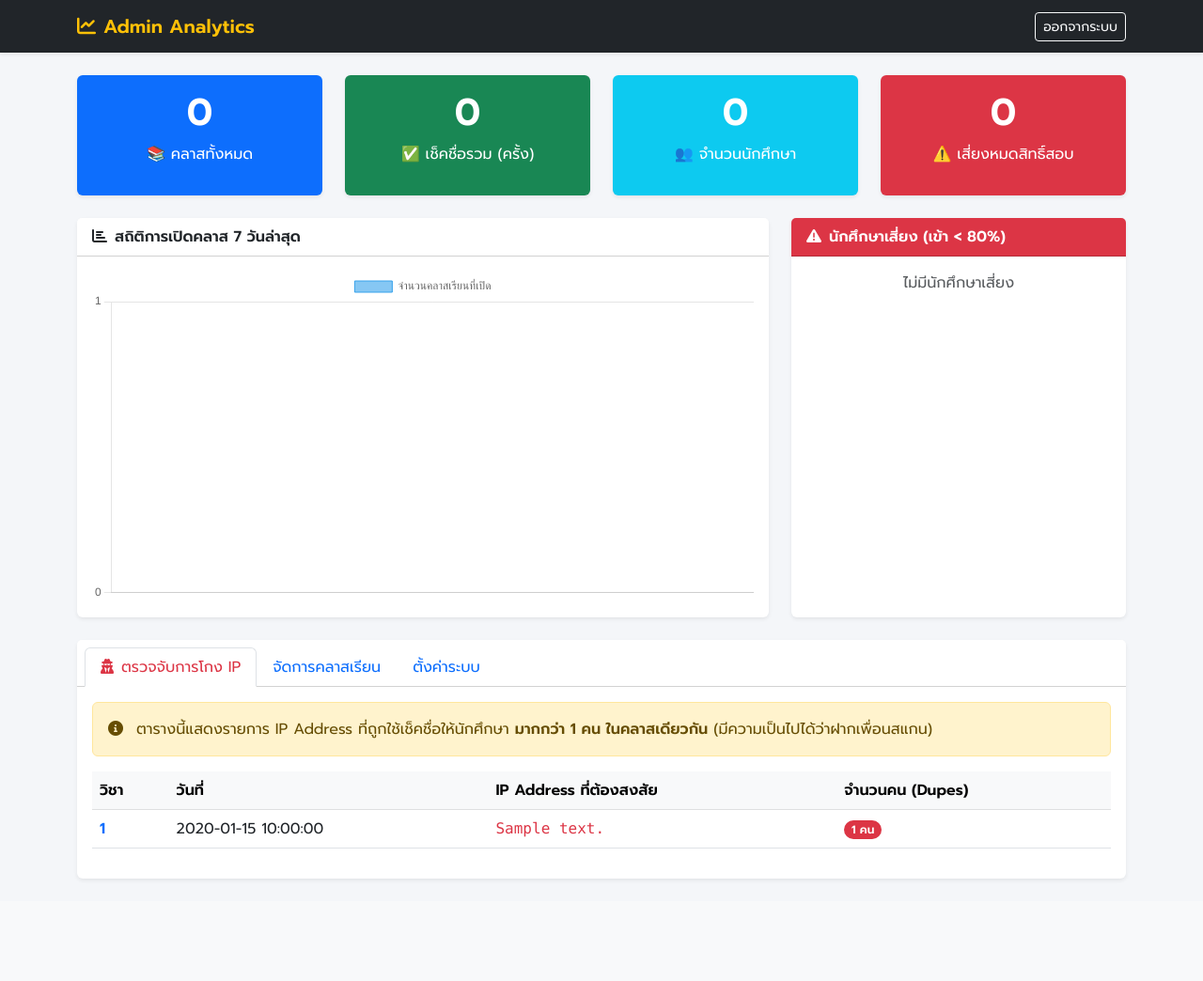
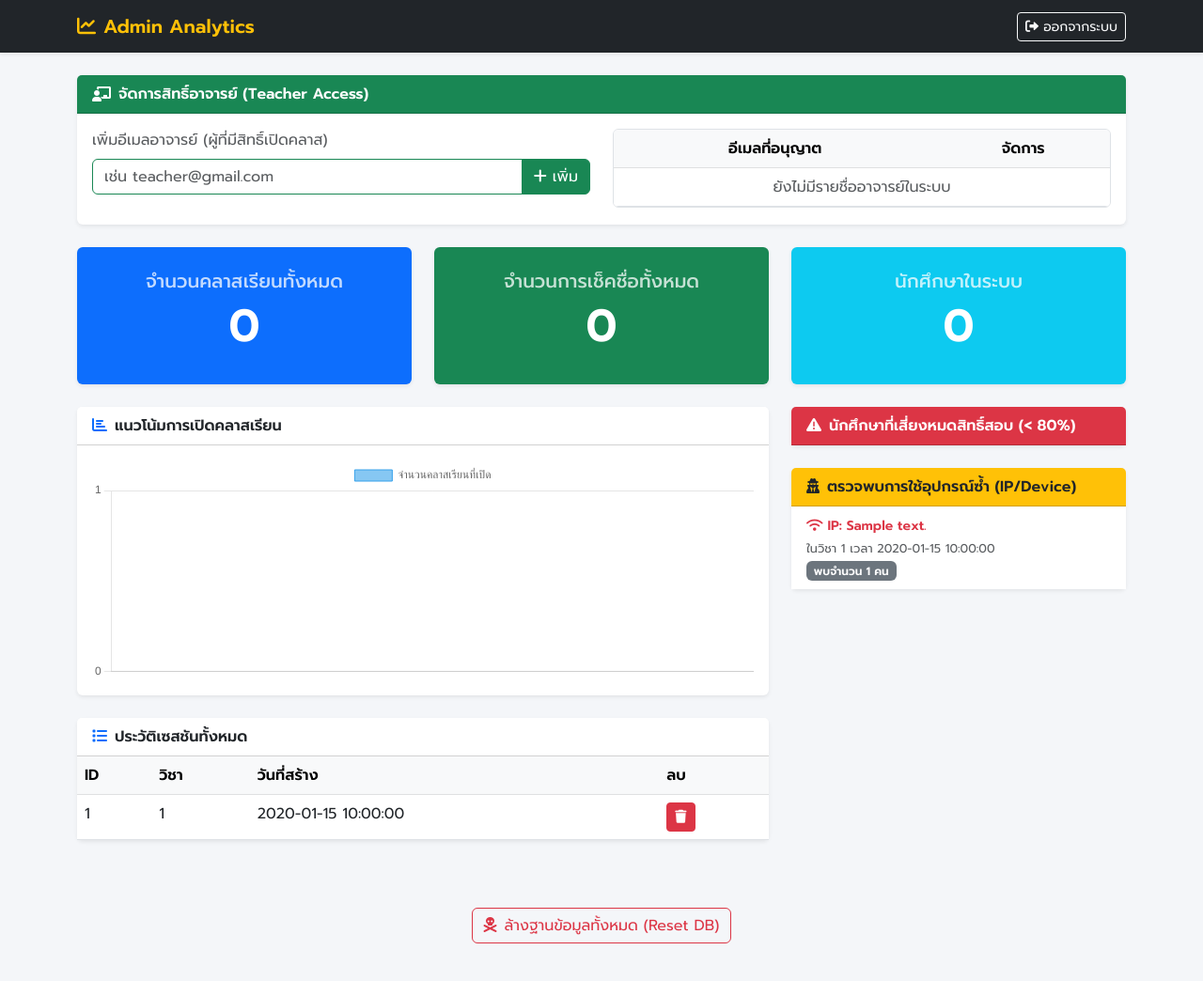
Before and after one commit to Hee1453/smart-attendance, a Flask app: page /admin in a window 1280 px wide. Shown: the whole page at 94% size. Before the commit the page ends 937 px from the top, so only its background shows below. Run offline with Flask 3, Linux system fonts and the light colour scheme; the visitor is signed in with stand-in values (Sample User, id 1); a database or web service that is not in the repository returns one stand-in record (values such as "Sample title"); data that the repository does not hold is empty; some libraries are stand-ins or nearby versions.

Commit message:
Add files via upload

```diff
--- a/templates/admin.html
+++ b/templates/admin.html
@@ -19,169 +19,139 @@
     <nav class="navbar navbar-dark bg-dark shadow-sm">
         <div class="container">
             <span class="navbar-brand fw-bold text-warning"><i class="fas fa-chart-line me-2"></i>Admin Analytics</span>
-            <a href="/admin/logout" class="btn btn-outline-light btn-sm">ออกจากระบบ</a>
+            <a href="/admin/logout" class="btn btn-outline-light btn-sm"><i class="fas fa-sign-out-alt"></i> ออกจากระบบ</a>
         </div>
     </nav>
 
     <div class="container py-4">
-        <div class="row g-4 mb-4">
-            <div class="col-md-3">
-                <div class="card border-0 shadow-sm stat-card bg-primary text-white h-100">
-                    <div class="card-body text-center">
-                        <h1 class="fw-bold">{{ stats.total_sessions }}</h1>
-                        <p>📚 คลาสทั้งหมด</p>
+        <div class="card shadow-sm border-0 mb-4">
+            <div class="card-header bg-success text-white fw-bold d-flex align-items-center">
+                <i class="fas fa-chalkboard-teacher me-2"></i> จัดการสิทธิ์อาจารย์ (Teacher Access)
+            </div>
+            <div class="card-body">
+                <div class="row">
+                    <div class="col-md-6 mb-3">
+                        <label class="form-label text-muted">เพิ่มอีเมลอาจารย์ (ผู้ที่มีสิทธิ์เปิดคลาส)</label>
+                        <div class="input-group">
+                            <input type="email" id="new_teacher_email" class="form-control border-success" placeholder="เช่น teacher@gmail.com">
+                            <button class="btn btn-success" onclick="addTeacher()"><i class="fas fa-plus"></i> เพิ่ม</button>
                         </div>
                     </div>
-            </div>
-            <div class="col-md-3">
-                <div class="card border-0 shadow-sm stat-card bg-success text-white h-100">
-                    <div class="card-body text-center">
-                        <h1 class="fw-bold">{{ stats.total_checkins }}</h1>
-                        <p>✅ เช็คชื่อรวม (ครั้ง)</p>
-                    </div>
-                </div>
-            </div>
-            <div class="col-md-3">
-                <div class="card border-0 shadow-sm stat-card bg-info text-white h-100">
-                    <div class="card-body text-center">
-                        <h1 class="fw-bold">{{ stats.unique_students }}</h1>
-                        <p>👥 จำนวนนักศึกษา</p>
-                    </div>
-                </div>
-            </div>
-            <div class="col-md-3">
-                <div class="card border-0 shadow-sm stat-card bg-danger text-white h-100">
-                    <div class="card-body text-center">
-                        <h1 class="fw-bold">{{ risk_students|length }}</h1>
-                        <p>⚠️ เสี่ยงหมดสิทธิ์สอบ</p>
-                    </div>
-                </div>
-            </div>
-        </div>
-
-        <div class="row g-4 mb-4">
-            <div class="col-md-8">
-                <div class="card shadow-sm border-0 h-100">
-                    <div class="card-header bg-white fw-bold"><i class="fas fa-chart-bar me-2"></i>สถิติการเปิดคลาส 7 วันล่าสุด</div>
-                    <div class="card-body">
-                        <canvas id="attendanceChart"></canvas>
-                    </div>
-                </div>
-            </div>
-
-            <div class="col-md-4">
-                <div class="card shadow-sm border-0 h-100">
-                    <div class="card-header bg-danger text-white fw-bold"><i class="fas fa-exclamation-triangle me-2"></i>นักศึกษาเสี่ยง (เข้า < 80%)</div>
-                    <div class="card-body p-0">
-                        <div class="list-group list-group-flush" style="max-height: 300px; overflow-y: auto;">
-                            {% for st in risk_students %}
-                            <div class="list-group-item risk-row">
-                                <div class="d-flex w-100 justify-content-between">
-                                    <h6 class="mb-1 fw-bold">{{ st.name }}</h6>
-                                    <small class="text-danger fw-bold">{{ st.percent }}%</small>
-                                </div>
-                                <small class="text-muted">รหัส: {{ st.id }} (มา {{ st.attended }}/{{ st.total }})</small>
-                            </div>
-                            {% else %}
-                            <div class="p-3 text-center text-muted">ไม่มีนักศึกษาเสี่ยง</div>
+                    <div class="col-md-6">
+                        <div class="table-responsive border rounded" style="max-height: 200px; overflow-y: auto;">
+                            <table class="table table-hover mb-0 text-center align-middle">
+                                <thead class="table-light sticky-top">
+                                    <tr>
+                                        <th>อีเมลที่อนุญาต</th>
+                                        <th>จัดการ</th>
+                                    </tr>
+                                </thead>
+                                <tbody>
+                                    {% for t in teachers_list %}
+                                    <tr id="teacher-row-{{ t.id }}">
+                                        <td class="text-start">{{ t.email }}</td>
+                                        <td width="100">
+                                            <button class="btn btn-sm btn-outline-danger" onclick="deleteTeacher({{ t.id }})">
+                                                <i class="fas fa-trash"></i> ลบ
+                                            </button>
+                                        </td>
+                                    </tr>
                                     {% endfor %}
+                                    {% if not teachers_list %}
+                                    <tr><td colspan="2" class="text-muted">ยังไม่มีรายชื่ออาจารย์ในระบบ</td></tr>
+                                    {% endif %}
+                                </tbody>
+                            </table>
                         </div>
                     </div>
                 </div>
             </div>
         </div>
 
-        <div class="card shadow-sm border-0">
-            <div class="card-header bg-white">
-                <ul class="nav nav-tabs card-header-tabs" id="adminTab" role="tablist">
-                    <li class="nav-item">
-                        <button class="nav-link active text-danger" id="fraud-tab" data-bs-toggle="tab" data-bs-target="#fraud" type="button">
-                            <i class="fas fa-user-secret me-2"></i>ตรวจจับการโกง IP
-                        </button>
-                    </li>
-                    <li class="nav-item">
-                        <button class="nav-link" id="sessions-tab" data-bs-toggle="tab" data-bs-target="#sessions" type="button">จัดการคลาสเรียน</button>
-                    </li>
-                    <li class="nav-item">
-                        <button class="nav-link" id="danger-tab" data-bs-toggle="tab" data-bs-target="#danger" type="button">ตั้งค่าระบบ</button>
-                    </li>
-                </ul>
+        <div class="row mb-4">
+            <div class="col-md-4">
+                <div class="card stat-card shadow-sm border-0 bg-primary text-white p-4 text-center">
+                    <h5 class="opacity-75">จำนวนคลาสเรียนทั้งหมด</h5>
+                    <h2 class="display-5 fw-bold">{{ stats['total_sessions'] }}</h2>
                 </div>
-            <div class="card-body">
-                <div class="tab-content">
-
-                    <div class="tab-pane fade show active" id="fraud">
-                        <div class="alert alert-warning">
-                            <i class="fas fa-info-circle me-2"></i> ตารางนี้แสดงรายการ IP Address ที่ถูกใช้เช็คชื่อให้นักศึกษา <b>มากกว่า 1 คน ในคลาสเดียวกัน</b> (มีความเป็นไปได้ว่าฝากเพื่อนสแกน)
             </div>
-                        <div class="table-responsive">
-                            <table class="table table-hover align-middle">
-                                <thead class="table-light">
-                                    <tr>
-                                        <th>วิชา</th>
-                                        <th>วันที่</th>
-                                        <th>IP Address ที่ต้องสงสัย</th>
-                                        <th>จำนวนคน (Dupes)</th>
-                                    </tr>
-                                </thead>
-                                <tbody>
-                                    {% for log in cheating_logs %}
-                                    <tr>
-                                        <td class="fw-bold text-primary">{{ log.subject_id }}</td>
-                                        <td>{{ log.created_at }}</td>
-                                        <td class="font-monospace text-danger">{{ log.ip_address }}</td>
-                                        <td><span class="badge bg-danger rounded-pill">{{ log.dup_count }} คน</span></td>
-                                    </tr>
-                                    {% else %}
-                                    <tr><td colspan="4" class="text-center text-muted py-3">ไม่พบพฤติกรรมน่าสงสัย</td></tr>
-                                    {% endfor %}
-                                </tbody>
-                            </table>
+            <div class="col-md-4">
+                <div class="card stat-card shadow-sm border-0 bg-success text-white p-4 text-center">
+                    <h5 class="opacity-75">จำนวนการเช็คชื่อทั้งหมด</h5>
+                    <h2 class="display-5 fw-bold">{{ stats['total_checkins'] }}</h2>
+                </div>
+            </div>
+            <div class="col-md-4">
+                <div class="card stat-card shadow-sm border-0 bg-info text-white p-4 text-center">
+                    <h5 class="opacity-75">นักศึกษาในระบบ</h5>
+                    <h2 class="display-5 fw-bold">{{ stats['unique_students'] }}</h2>
+                </div>
             </div>
         </div>
 
-                    <div class="tab-pane fade" id="sessions">
-                        <h5 class="mb-3">ประวัติการสอนทั้งหมด</h5>
-                        <div class="table-responsive">
-                            <table class="table table-hover align-middle">
-                                <thead class="table-light">
-                                    <tr><th>ID</th><th>วันที่</th><th>วิชา</th><th>จัดการ</th></tr>
-                                </thead>
+        <div class="row">
+            <div class="col-lg-8">
+                <div class="card shadow-sm border-0 mb-4">
+                    <div class="card-header bg-white fw-bold"><i class="fas fa-chart-bar text-primary me-2"></i>แนวโน้มการเปิดคลาสเรียน</div>
+                    <div class="card-body"><canvas id="attendanceChart" height="100"></canvas></div>
+                </div>
+
+                <div class="card shadow-sm border-0 mb-4">
+                    <div class="card-header bg-white fw-bold"><i class="fas fa-list text-primary me-2"></i>ประวัติเซสชันทั้งหมด</div>
+                    <div class="card-body p-0">
+                        <table class="table table-hover mb-0">
+                            <thead class="table-light"><tr><th>ID</th><th>วิชา</th><th>วันที่สร้าง</th><th>ลบ</th></tr></thead>
                             <tbody>
-                                    {% for s in sessions %}
-                                    <tr id="row-{{ s['id'] }}">
-                                        <td>{{ s['id'] }}</td>
-                                        <td>{{ s['created_at'] }}</td>
-                                        <td class="fw-bold text-primary">{{ s['subject_id'] }}</td>
-                                        <td>
-                                            <a href="/history/{{ s['id'] }}" class="btn btn-sm btn-info text-white" target="_blank"><i class="fas fa-eye"></i></a>
-                                            <button onclick="deleteSession({{ s['id'] }})" class="btn btn-sm btn-danger"><i class="fas fa-trash"></i></button>
-                                        </td>
+                                {% for session in sessions %}
+                                <tr id="row-{{ session.id }}">
+                                    <td>{{ session.id }}</td><td>{{ session.subject_id }}</td><td>{{ session.created_at }}</td>
+                                    <td><button onclick="deleteSession({{ session.id }})" class="btn btn-sm btn-danger"><i class="fas fa-trash"></i></button></td>
                                 </tr>
                                 {% endfor %}
                             </tbody>
                         </table>
                     </div>
                 </div>
+            </div>
 
-                    <div class="tab-pane fade" id="danger">
-                        <div class="alert alert-danger d-flex justify-content-between align-items-center">
-                            <div>
-                                <strong>ล้างข้อมูลทั้งหมด (Factory Reset)</strong><br>
-                                <small>ลบประวัติการสอนและข้อมูลทั้งหมด เริ่มต้นใหม่</small>
-                            </div>
-                            <button onclick="resetDatabase()" class="btn btn-danger shadow"><i class="fas fa-bomb me-2"></i> ล้างข้อมูล</button>
+            <div class="col-lg-4">
+                <div class="card shadow-sm border-0 mb-4">
+                    <div class="card-header bg-danger text-white fw-bold"><i class="fas fa-exclamation-triangle me-2"></i>นักศึกษาที่เสี่ยงหมดสิทธิ์สอบ (< 80%)</div>
+                    <div class="card-body p-0">
+                        <ul class="list-group list-group-flush">
+                            {% for student in risk_students %}
+                            <li class="list-group-item risk-row d-flex justify-content-between align-items-center">
+                                <div><small class="fw-bold">{{ student.id }}</small><br><span class="text-muted" style="font-size: 0.85rem;">{{ student.name }}</span></div>
+                                <span class="badge bg-danger rounded-pill">{{ student.percent }}% ({{ student.attended }}/{{ student.total }})</span>
+                            </li>
+                            {% endfor %}
+                        </ul>
                     </div>
                 </div>
 
+                <div class="card shadow-sm border-0">
+                    <div class="card-header bg-warning text-dark fw-bold"><i class="fas fa-user-secret me-2"></i>ตรวจพบการใช้อุปกรณ์ซ้ำ (IP/Device)</div>
+                    <div class="card-body p-0">
+                        <ul class="list-group list-group-flush">
+                            {% for log in cheating_logs %}
+                            <li class="list-group-item">
+                                <small class="text-danger fw-bold"><i class="fas fa-wifi"></i> IP: {{ log.ip_address }}</small><br>
+                                <span class="text-muted" style="font-size: 0.8rem;">ในวิชา {{ log.subject_id }} เวลา {{ log.created_at }}</span><br>
+                                <span class="badge bg-secondary">พบจำนวน {{ log.dup_count }} คน</span>
+                            </li>
+                            {% endfor %}
+                        </ul>
                     </div>
                 </div>
             </div>
         </div>
 
-    <script src="https://cdn.jsdelivr.net/npm/bootstrap@5.3.0/dist/js/bootstrap.bundle.min.js"></script>
+        <div class="text-center mt-5 mb-3">
+            <button onclick="resetDatabase()" class="btn btn-outline-danger"><i class="fas fa-skull-crossbones me-2"></i>ล้างฐานข้อมูลทั้งหมด (Reset DB)</button>
+        </div>
+    </div>
+
     <script>
-        // สร้างกราฟด้วย Chart.js
         const ctx = document.getElementById('attendanceChart').getContext('2d');
         new Chart(ctx, {
             type: 'bar',
@@ -195,11 +165,10 @@
                     borderWidth: 1
                 }]
             },
-            options: {
-                scales: { y: { beginAtZero: true, ticks: { stepSize: 1 } } }
-            }
+            options: { scales: { y: { beginAtZero: true, ticks: { stepSize: 1 } } } }
         });
 
+        // ฟังก์ชันลบคลาส
         function deleteSession(id) {
             if(confirm("คุณต้องการลบคลาสนี้ใช่หรือไม่?")) {
                 fetch('/api/delete_session', {
@@ -212,10 +181,41 @@
             }
         }
 
+        // ฟังก์ชันล้าง Database
         function resetDatabase() {
             if(prompt("พิมพ์ 'DELETE' เพื่อยืนยัน:") === 'DELETE') {
                 fetch('/api/admin/reset_database', { method: 'POST' })
-                .then(res => res.json()).then(data => { alert(data.message); location.reload(); });
+                .then(res => res.json()).then(data => {
+                    alert(data.message);
+                    if(data.status === 'success') location.reload();
+                });
+            }
+        }
+
+        // 🎯 ฟังก์ชันเพิ่มอีเมลอาจารย์
+        function addTeacher() {
+            const email = document.getElementById('new_teacher_email').value;
+            if(!email) return alert("กรุณากรอกอีเมล");
+            fetch('/api/admin/add_teacher', {
+                method: 'POST',
+                headers: {'Content-Type': 'application/json'},
+                body: JSON.stringify({ email: email })
+            }).then(res => res.json()).then(data => {
+                if(data.status === 'success') location.reload();
+                else alert(data.message);
+            });
+        }
+
+        // 🎯 ฟังก์ชันลบอีเมลอาจารย์
+        function deleteTeacher(id) {
+            if(confirm("คุณต้องการลบสิทธิ์อาจารย์คนนี้ใช่หรือไม่?")) {
+                fetch('/api/admin/delete_teacher', {
+                    method: 'POST',
+                    headers: {'Content-Type': 'application/json'},
+                    body: JSON.stringify({ id: id })
+                }).then(res => res.json()).then(data => {
+                    if(data.status === 'success') document.getElementById('teacher-row-' + id).remove();
+                });
             }
         }
     </script>
```
Lines whose indentation alone changed are shown as unchanged.
